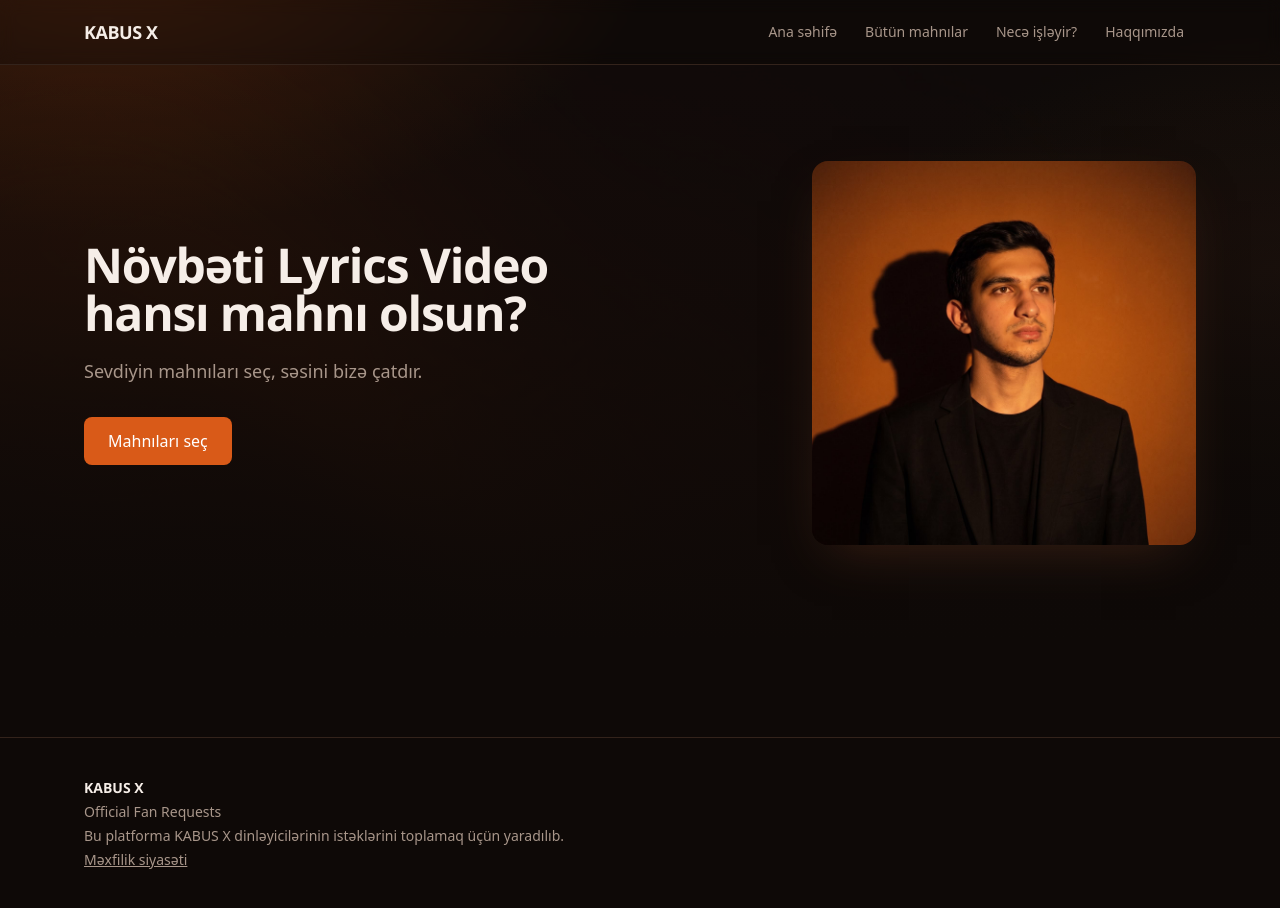
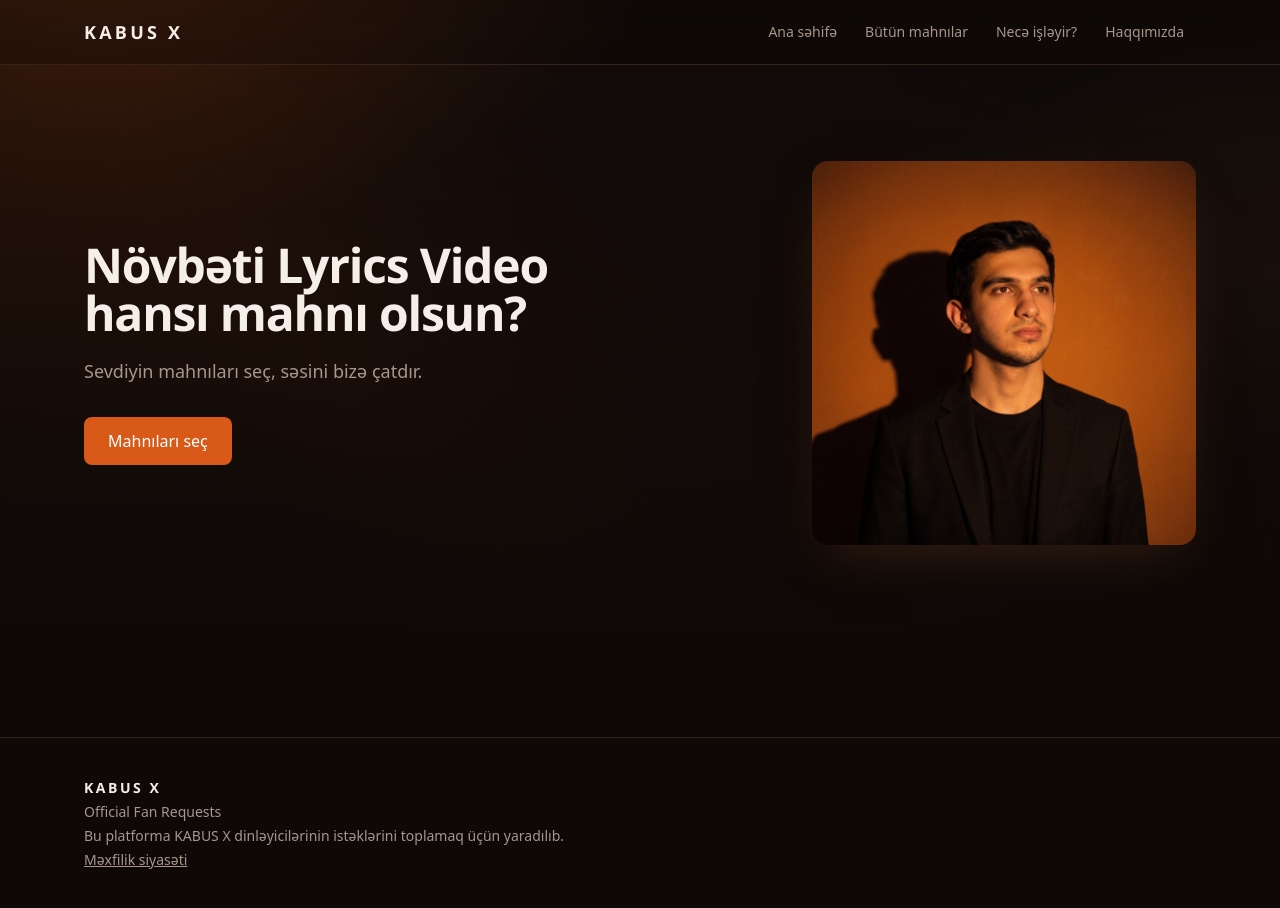
Before and after one commit to thepiriyevh/kabusx-fan-requests, a Next.js app in the folder kabusx-fan-requests/: page / in a window 1280 px wide. Built offline with nearby package versions, Linux system fonts and the light colour scheme.

Commit message:
Update Shell.tsx

```diff
--- a/kabusx-fan-requests/components/Shell.tsx
+++ b/kabusx-fan-requests/components/Shell.tsx
@@ -1,9 +1,9 @@
 import Link from "next/link";
 const nav=[["/","Ana səhifə"],["/songs","Bütün mahnılar"],["/how-it-works","Necə işləyir?"],["/about","Haqqımızda"]];
-export function Header(){return(<header className="border-b border-line bg-bg/90 backdrop-blur sticky top-0 z-20"><div className="mx-auto max-w-6xl px-5 h-16 flex items-center justify-between gap-4">
-<Link href="/" className="font-display font-bold tracking-tight text-lg">KABUS X</Link>
-<nav aria-label="Əsas naviqasiya" className="flex gap-1 overflow-x-auto text-sm">{nav.map(([h,l])=>(<Link key={h} href={h} className="px-3 py-2 rounded-md text-muted hover:text-ink whitespace-nowrap">{l}</Link>))}</nav></div></header>);}
+export function Header(){return(<header className="border-b border-line bg-bg/70 backdrop-blur-md sticky top-0 z-20"><div className="mx-auto max-w-6xl px-5 h-16 flex items-center justify-between gap-4">
+<Link href="/" className="font-display font-extrabold tracking-[.18em] text-lg">KABUS X</Link>
+<nav aria-label="Əsas naviqasiya" className="flex gap-1 overflow-x-auto text-sm">{nav.map(([h,l])=>(<Link key={h} href={h} className="px-3 py-2 rounded-md text-muted hover:text-ink transition-colors whitespace-nowrap">{l}</Link>))}</nav></div></header>);}
 export function Footer(){return(<footer className="border-t border-line mt-24"><div className="mx-auto max-w-6xl px-5 py-10 text-sm text-muted space-y-1">
-<p className="font-display font-bold text-ink">KABUS X</p><p>Official Fan Requests</p>
+<p className="font-display font-extrabold tracking-[.18em] text-ink">KABUS X</p><p>Official Fan Requests</p>
 <p>Bu platforma KABUS X dinləyicilərinin istəklərini toplamaq üçün yaradılıb.</p>
 <p><Link href="/privacy" className="underline">Məxfilik siyasəti</Link></p></div></footer>);}
```
